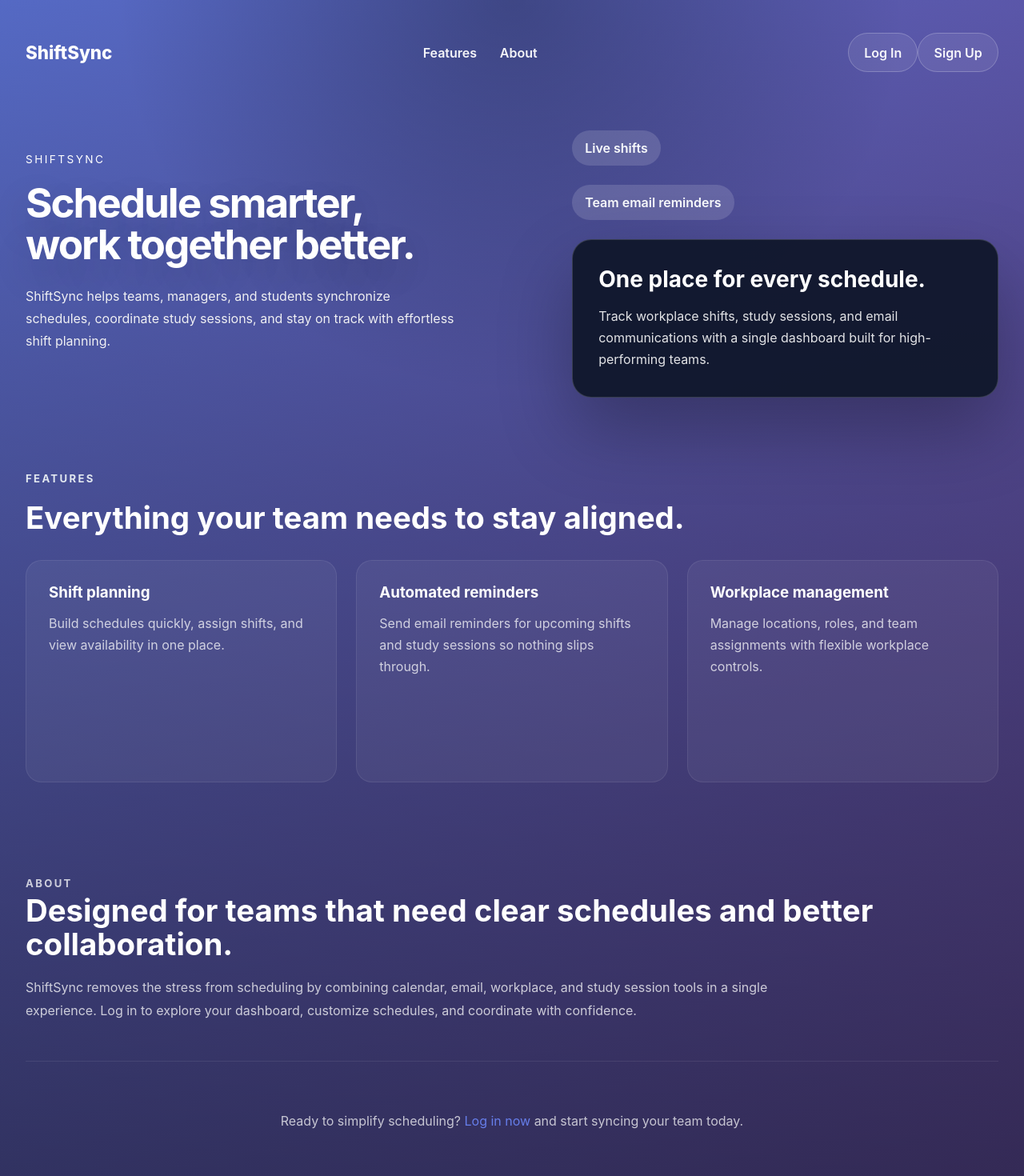
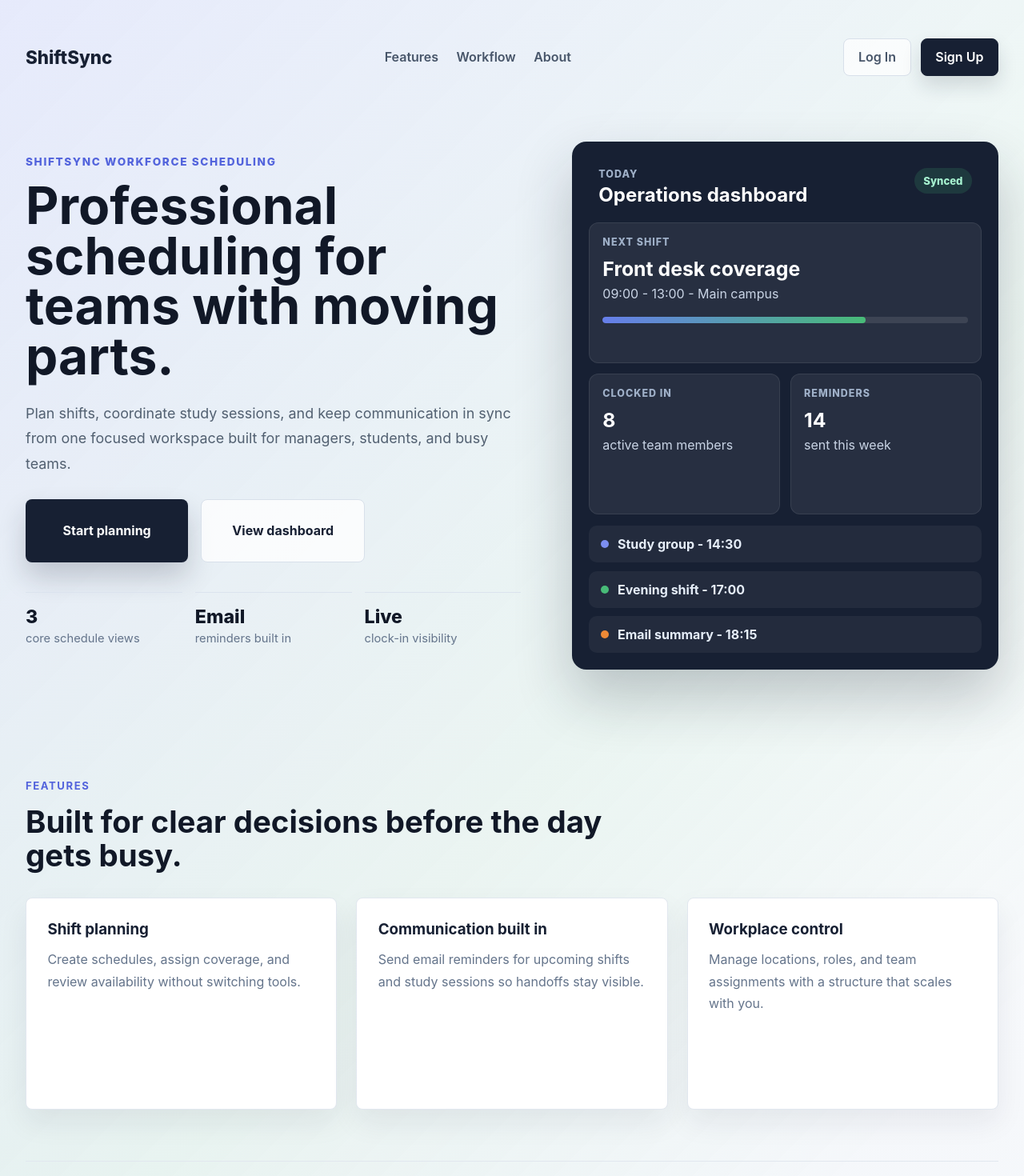
Before and after one commit to Firoz-Thapa/ShiftSync, a React (Create React App) app in the folder frontend/: page / in a window 1280 px wide. Shown: the top 1470 px of the page at 80% size. Built offline with nearby package versions, Linux system fonts and the light colour scheme; no server answers.

Commit message:
landing page refined

```diff
--- a/frontend/src/components/LandingPage/LandingPage.css
+++ b/frontend/src/components/LandingPage/LandingPage.css
@@ -1,8 +1,8 @@
 .landing-page {
   position: relative;
   min-height: 100vh;
-  color: #ffffff;
-  background: var(--bg-app);
+  color: #172033;
+  background: #f6f8fb;
   overflow: hidden;
 }
 
@@ -10,8 +10,9 @@
   content: '';
   position: absolute;
   inset: 0;
-  background: radial-gradient(circle at top, rgba(15, 23, 42, 0.35), transparent 30%),
-    linear-gradient(180deg, rgba(15, 23, 42, 0.2), rgba(15, 23, 42, 0.65));
+  background:
+    linear-gradient(135deg, rgba(102, 126, 234, 0.16), rgba(72, 187, 120, 0.08) 46%, rgba(255, 255, 255, 0) 70%),
+    linear-gradient(180deg, #ffffff 0%, #f6f8fb 58%, #eef3f8 100%);
   pointer-events: none;
   z-index: 0;
 }
@@ -29,78 +30,100 @@
   justify-content: space-between;
   align-items: center;
   gap: 1rem;
-  padding: 1.25rem 0;
+  padding: 1rem 0 1.25rem;
 }
 
 .landing-navbar .brand a {
   font-size: 1.4rem;
   font-weight: 800;
-  color: #ffffff;
+  color: #172033;
   text-decoration: none;
 }
 
 .landing-nav {
   display: flex;
-  gap: 1.8rem;
+  gap: 1.4rem;
   align-items: center;
 }
 
 .landing-nav a,
 .landing-actions .nav-link {
-  color: rgba(255, 255, 255, 0.95);
+  color: #475569;
   text-decoration: none;
   font-weight: 600;
 }
 
 .landing-nav a:hover,
 .landing-actions .nav-link:hover {
-  color: #ffffff;
+  color: #172033;
+}
+
+.landing-actions {
+  display: flex;
+  align-items: center;
+  gap: 0.75rem;
 }
 
 .landing-actions .nav-link {
-  padding: 0.85rem 1.2rem;
-  border: 1px solid rgba(255, 255, 255, 0.22);
-  border-radius: 999px;
+  padding: 0.78rem 1.1rem;
+  border-radius: 8px;
   transition: all 0.2s ease;
-  background: rgba(255, 255, 255, 0.08);
+}
+
+.landing-actions .nav-link--secondary {
+  border: 1px solid #d8e0ea;
+  background: rgba(255, 255, 255, 0.72);
+}
+
+.landing-actions .nav-link--primary {
+  color: #ffffff;
+  background: #172033;
+  border: 1px solid #172033;
+  box-shadow: 0 12px 24px rgba(23, 32, 51, 0.14);
+}
+
+.landing-actions .nav-link--primary:hover {
+  color: #ffffff;
+  background: #29344d;
 }
 
 .hero {
   display: grid;
-  grid-template-columns: 1.1fr 0.9fr;
-  gap: 2rem;
+  grid-template-columns: minmax(0, 1fr) minmax(420px, 0.86fr);
+  gap: 4rem;
   align-items: center;
-  padding: 4rem 0 2rem;
+  min-height: calc(100vh - 8rem);
+  padding: 3.5rem 0 4rem;
 }
 
 .hero-copy {
-  max-width: 540px;
+  max-width: 650px;
 }
 
 .hero-copy .eyebrow {
   display: inline-block;
-  margin-bottom: 1.25rem;
-  color: white;
+  margin-bottom: 1rem;
+  color: #5263dc;
   font-size: 0.85rem;
-  letter-spacing: 0.18em;
+  letter-spacing: 0.12em;
   text-transform: uppercase;
+  font-weight: 800;
 }
 
 .hero-copy h1 {
   margin: 0;
-  font-size: clamp(2.8rem, 4vw, 4.6rem);
-  line-height: 1.03;
-  letter-spacing: -0.04em;
-  color: #ffffff;
-  text-shadow: 0 18px 50px rgba(0, 0, 0, 0.2);
+  font-size: clamp(2.9rem, 5vw, 5.4rem);
+  line-height: 0.98;
+  letter-spacing: 0;
+  color: #111827;
 }
 
 .hero-copy p {
-  margin: 1.5rem 0 2rem;
-  color: rgba(255, 255, 255, 0.92);
-  max-width: 40rem;
+  margin: 1.5rem 0 1.8rem;
+  color: #526071;
+  max-width: 39rem;
+  font-size: 1.12rem;
   line-height: 1.75;
-  text-shadow: 0 0 1px rgba(0, 0, 0, 0.12);
 }
 
 .hero-actions {
@@ -114,97 +137,221 @@
   align-items: center;
   justify-content: center;
   min-width: 160px;
-  padding: 1rem 1.5rem;
-  border-radius: 999px;
+  min-height: 48px;
+  padding: 0.92rem 1.35rem;
+  border-radius: 8px;
   text-decoration: none;
   font-weight: 700;
   transition: transform 0.2s ease, box-shadow 0.2s ease, background 0.2s ease;
 }
 
 .cta-button.primary {
-  background: var(--color-primary);
-  color: #0f172a;
-  box-shadow: 0 18px 40px rgba(102, 126, 234, 0.18);
+  background: #172033;
+  color: #ffffff;
+  box-shadow: 0 18px 34px rgba(23, 32, 51, 0.2);
 }
 
 .cta-button.primary:hover {
   transform: translateY(-1px);
+  background: #29344d;
 }
 
 .cta-button.secondary,
 .cta-button.tertiary {
-  color: #ffffff;
-  border: 1px solid rgba(255, 255, 255, 0.16);
-  background: rgba(255, 255, 255, 0.08);
+  color: #172033;
+  border: 1px solid #d8e0ea;
+  background: rgba(255, 255, 255, 0.78);
 }
 
 .cta-button.secondary:hover,
 .cta-button.tertiary:hover {
-  background: rgba(255, 255, 255, 0.14);
+  background: #ffffff;
 }
 
 .cta-button.tertiary {
   opacity: 0.9;
 }
-.hero-visual {
+
+.hero-stats {
   display: grid;
-  gap: 1.5rem;
+  grid-template-columns: repeat(3, minmax(0, 1fr));
+  gap: 1rem;
+  margin: 2.3rem 0 0;
 }
 
-.hero-card {
-  padding: 2rem;
-  border-radius: 1.5rem;
-  background: rgba(15, 23, 42, 0.94);
-  border: 1px solid rgba(255, 255, 255, 0.16);
-  box-shadow: 0 40px 90px rgba(0, 0, 0, 0.28);
+.hero-stats div {
+  padding: 1rem 0;
+  border-top: 1px solid #dbe3ee;
 }
 
-.hero-card h2 {
-  margin: 0 0 1rem;
-  font-size: 1.75rem;
+.hero-stats dt {
+  color: #111827;
+  font-size: 1.45rem;
+  font-weight: 800;
+}
+
+.hero-stats dd {
+  margin: 0.25rem 0 0;
+  color: #64748b;
+  font-size: 0.92rem;
+}
+
+.hero-visual {
+  position: relative;
+}
+
+.dashboard-preview {
+  padding: 1.25rem;
+  border-radius: 18px;
+  background: #172033;
+  color: #ffffff;
+  border: 1px solid rgba(23, 32, 51, 0.12);
+  box-shadow: 0 34px 70px rgba(23, 32, 51, 0.24);
+}
+
+.preview-header {
+  display: flex;
+  justify-content: space-between;
+  gap: 1rem;
+  align-items: flex-start;
+  padding: 0.75rem 0.75rem 1.25rem;
+}
+
+.preview-kicker,
+.panel-label {
+  color: #9fb0c8;
+  display: block;
+  font-size: 0.78rem;
+  font-weight: 800;
+  letter-spacing: 0.08em;
+  text-transform: uppercase;
+}
+
+.preview-header h2 {
+  margin: 0.25rem 0 0;
+  font-size: 1.5rem;
   color: #ffffff;
 }
 
-.hero-card p {
-  margin: 0;
-  color: rgba(255, 255, 255, 0.88);
-  line-height: 1.7;
+.preview-status {
+  padding: 0.5rem 0.72rem;
+  border-radius: 999px;
+  background: rgba(72, 187, 120, 0.16);
+  color: #a7f3d0;
+  font-weight: 800;
+  font-size: 0.82rem;
 }
 
-.feature-pill {
-  display: inline-flex;
+.preview-grid {
+  display: grid;
+  grid-template-columns: repeat(2, minmax(0, 1fr));
+  gap: 0.8rem;
+}
+
+.preview-panel {
+  min-height: 142px;
+  padding: 1rem;
+  border-radius: 12px;
+  background: rgba(255, 255, 255, 0.07);
+  border: 1px solid rgba(255, 255, 255, 0.08);
+}
+
+.preview-panel--wide {
+  grid-column: 1 / -1;
+}
+
+.preview-panel strong {
+  display: block;
+  margin-top: 0.8rem;
+  font-size: 1.55rem;
+  line-height: 1.1;
+}
+
+.preview-panel p {
+  margin: 0.45rem 0 0;
+  color: #c9d4e5;
+}
+
+.progress-track {
+  height: 8px;
+  margin-top: 1.2rem;
+  overflow: hidden;
+  border-radius: 999px;
+  background: rgba(255, 255, 255, 0.1);
+}
+
+.progress-track span {
+  display: block;
+  height: 100%;
+  border-radius: inherit;
+  background: linear-gradient(90deg, #667eea, #48bb78);
+}
+
+.preview-schedule {
+  display: grid;
+  gap: 0.65rem;
+  margin-top: 0.9rem;
+}
+
+.preview-schedule div {
+  display: flex;
   align-items: center;
-  justify-content: center;
-  padding: 0.75rem 1rem;
-  width: fit-content;
+  gap: 0.7rem;
+  min-height: 46px;
+  padding: 0 0.9rem;
+  border-radius: 10px;
+  background: rgba(255, 255, 255, 0.05);
+}
+
+.preview-schedule p {
+  margin: 0;
+  color: #e5edf8;
+  font-weight: 650;
+}
+
+.schedule-dot {
+  width: 10px;
+  height: 10px;
+  flex: 0 0 10px;
   border-radius: 999px;
-  background: rgba(255, 255, 255, 0.14);
-  color: #f8fafc;
-  font-weight: 600;
+}
+
+.schedule-dot--blue {
+  background: #7c8ef0;
+}
+
+.schedule-dot--green {
+  background: #48bb78;
+}
+
+.schedule-dot--orange {
+  background: #ed8936;
 }
 
 .features,
+.workflow,
 .about {
-  padding: 3rem 0;
+  padding: 4rem 0;
 }
 
 .section-heading {
   display: inline-flex;
   align-items: center;
   gap: 0.75rem;
-  margin-bottom: 1.25rem;
-  color: #e2e8f0;
+  margin: 0 0 1rem;
+  color: #5263dc;
   font-weight: 700;
   text-transform: uppercase;
-  letter-spacing: 0.18em;
+  letter-spacing: 0.12em;
   font-size: 0.82rem;
 }
 
 .section-title {
   margin: 0;
-  font-size: clamp(2rem, 3vw, 2.75rem);
+  max-width: 760px;
+  font-size: clamp(2rem, 3vw, 3rem);
   line-height: 1.1;
-  color: #ffffff;
+  color: #111827;
 }
 
 .feature-list {
@@ -215,39 +362,77 @@
 }
 
 .feature-card-small {
-  padding: 1.75rem;
-  border-radius: 1.25rem;
-  background: rgba(255, 255, 255, 0.05);
-  border: 1px solid rgba(255, 255, 255, 0.08);
-  min-height: 220px;
+  padding: 1.65rem;
+  border-radius: 8px;
+  background: #ffffff;
+  border: 1px solid #e1e7ef;
+  min-height: 210px;
+  box-shadow: 0 16px 36px rgba(23, 32, 51, 0.07);
 }
 
 .feature-card-small h3 {
   margin: 0 0 0.85rem;
+  color: #172033;
 }
 
 .feature-card-small p {
   margin: 0;
-  color: rgba(255, 255, 255, 0.74);
+  color: #64748b;
+  line-height: 1.7;
+}
+
+.workflow {
+  border-top: 1px solid #e1e7ef;
+  border-bottom: 1px solid #e1e7ef;
+}
+
+.workflow-steps {
+  display: grid;
+  grid-template-columns: repeat(3, minmax(0, 1fr));
+  gap: 1.5rem;
+  margin-top: 2rem;
+}
+
+.workflow-steps article {
+  padding: 0 1.2rem 0 0;
+}
+
+.workflow-steps span {
+  color: #5263dc;
+  font-size: 0.85rem;
+  font-weight: 800;
+}
+
+.workflow-steps h3 {
+  margin: 0.8rem 0 0.7rem;
+  color: #172033;
+  font-size: 1.3rem;
+}
+
+.workflow-steps p {
+  margin: 0;
+  color: #64748b;
   line-height: 1.7;
 }
 
 .about p {
   margin: 1.2rem 0 0;
   max-width: 62rem;
-  color: rgba(255, 255, 255, 0.75);
+  color: #526071;
   line-height: 1.8;
+  font-size: 1.05rem;
 }
 
 .landing-footer {
   padding: 3rem 0 1rem;
   text-align: center;
-  color: rgba(255, 255, 255, 0.72);
-  border-top: 1px solid rgba(255, 255, 255, 0.08);
+  color: #64748b;
+  border-top: 1px solid #e1e7ef;
 }
 
 .landing-footer a {
-  color: var(--color-primary);
+  color: #5263dc;
+  font-weight: 800;
   text-decoration: none;
 }
 
@@ -257,22 +442,54 @@
   }
 
   .landing-navbar {
-    flex-direction: column;
     align-items: flex-start;
+    flex-wrap: wrap;
   }
 
   .landing-nav {
-    width: 100%;
-    justify-content: space-between;
     gap: 1rem;
     flex-wrap: wrap;
+    order: 3;
+    width: 100%;
   }
 
   .hero {
     grid-template-columns: 1fr;
+    min-height: auto;
+    gap: 2.5rem;
   }
 
-  .feature-list {
+  .feature-list,
+  .workflow-steps {
     grid-template-columns: 1fr;
   }
 }
+
+@media (max-width: 560px) {
+  .landing-actions {
+    width: 100%;
+  }
+
+  .landing-actions .nav-link {
+    flex: 1;
+    text-align: center;
+  }
+
+  .hero-copy h1 {
+    font-size: 2.65rem;
+  }
+
+  .hero-actions,
+  .hero-stats,
+  .preview-grid {
+    grid-template-columns: 1fr;
+  }
+
+  .hero-actions {
+    display: grid;
+  }
+
+  .dashboard-preview {
+    padding: 0.9rem;
+  }
+}
--- a/frontend/src/components/LandingPage/LandingPage.tsx
+++ b/frontend/src/components/LandingPage/LandingPage.tsx
@@ -12,23 +12,79 @@ export default function LandingPage() {
 
         <section className="hero" id="home">
           <div className="hero-copy">
-            <span className="eyebrow">ShiftSync</span>
-            <h1>Schedule smarter, work together better.</h1>
+            <span className="eyebrow">ShiftSync workforce scheduling</span>
+            <h1>Professional scheduling for teams with moving parts.</h1>
             <p>
-              ShiftSync helps teams, managers, and students synchronize schedules,
-              coordinate study sessions, and stay on track with effortless shift planning.
+              Plan shifts, coordinate study sessions, and keep communication in sync
+              from one focused workspace built for managers, students, and busy teams.
             </p>
+            <div className="hero-actions">
+              <Link className="cta-button primary" to={ROUTES.REGISTER}>
+                Start planning
+              </Link>
+              <Link className="cta-button secondary" to={ROUTES.LOGIN}>
+                View dashboard
+              </Link>
+            </div>
+            <dl className="hero-stats" aria-label="ShiftSync highlights">
+              <div>
+                <dt>3</dt>
+                <dd>core schedule views</dd>
+              </div>
+              <div>
+                <dt>Email</dt>
+                <dd>reminders built in</dd>
+              </div>
+              <div>
+                <dt>Live</dt>
+                <dd>clock-in visibility</dd>
+              </div>
+            </dl>
           </div>
 
           <div className="hero-visual">
-            <div className="feature-pill">Live shifts</div>
-            <div className="feature-pill">Team email reminders</div>
-            <div className="hero-card">
-              <h2>One place for every schedule.</h2>
-              <p>
-                Track workplace shifts, study sessions, and email communications with a
-                single dashboard built for high-performing teams.
-              </p>
+            <div className="dashboard-preview" aria-label="ShiftSync dashboard preview">
+              <div className="preview-header">
+                <div>
+                  <span className="preview-kicker">Today</span>
+                  <h2>Operations dashboard</h2>
+                </div>
+                <span className="preview-status">Synced</span>
+              </div>
+              <div className="preview-grid">
+                <div className="preview-panel preview-panel--wide">
+                  <span className="panel-label">Next shift</span>
+                  <strong>Front desk coverage</strong>
+                  <p>09:00 - 13:00 - Main campus</p>
+                  <div className="progress-track">
+                    <span style={{ width: '72%' }} />
+                  </div>
+                </div>
+                <div className="preview-panel">
+                  <span className="panel-label">Clocked in</span>
+                  <strong>8</strong>
+                  <p>active team members</p>
+                </div>
+                <div className="preview-panel">
+                  <span className="panel-label">Reminders</span>
+                  <strong>14</strong>
+                  <p>sent this week</p>
+                </div>
+              </div>
+              <div className="preview-schedule">
+                <div>
+                  <span className="schedule-dot schedule-dot--blue" />
+                  <p>Study group - 14:30</p>
+                </div>
+                <div>
+                  <span className="schedule-dot schedule-dot--green" />
+                  <p>Evening shift - 17:00</p>
+                </div>
+                <div>
+                  <span className="schedule-dot schedule-dot--orange" />
+                  <p>Email summary - 18:15</p>
+                </div>
+              </div>
             </div>
           </div>
         </section>
@@ -36,41 +92,65 @@ export default function LandingPage() {
         <section className="features" id="features">
           <div className="section-header">
             <p className="section-heading">Features</p>
-            <h2 className="section-title">Everything your team needs to stay aligned.</h2>
+            <h2 className="section-title">Built for clear decisions before the day gets busy.</h2>
           </div>
 
           <div className="feature-list">
             <div className="feature-card-small">
               <h3>Shift planning</h3>
-              <p>Build schedules quickly, assign shifts, and view availability in one place.</p>
+              <p>Create schedules, assign coverage, and review availability without switching tools.</p>
             </div>
             <div className="feature-card-small">
-              <h3>Automated reminders</h3>
-              <p>Send email reminders for upcoming shifts and study sessions so nothing slips through.</p>
+              <h3>Communication built in</h3>
+              <p>Send email reminders for upcoming shifts and study sessions so handoffs stay visible.</p>
             </div>
             <div className="feature-card-small">
-              <h3>Workplace management</h3>
-              <p>Manage locations, roles, and team assignments with flexible workplace controls.</p>
+              <h3>Workplace control</h3>
+              <p>Manage locations, roles, and team assignments with a structure that scales with you.</p>
             </div>
+          </div>
+        </section>
+
+        <section className="workflow" id="workflow">
+          <div className="section-header">
+            <p className="section-heading">Workflow</p>
+            <h2 className="section-title">A calmer way to run the week.</h2>
+          </div>
+          <div className="workflow-steps">
+            <article>
+              <span>01</span>
+              <h3>Map commitments</h3>
+              <p>Bring shifts, study sessions, and workplace details into one planning view.</p>
+            </article>
+            <article>
+              <span>02</span>
+              <h3>Coordinate people</h3>
+              <p>Assign responsibilities and keep everyone aligned with timely reminders.</p>
+            </article>
+            <article>
+              <span>03</span>
+              <h3>Track progress</h3>
+              <p>Use the dashboard to see today's schedule, active work, and upcoming priorities.</p>
+            </article>
           </div>
         </section>
 
         <section className="about" id="about">
           <div className="section-header">
             <p className="section-heading">About</p>
-            <h2 className="section-title">Designed for teams that need clear schedules and better collaboration.</h2>
+            <h2 className="section-title">Designed for teams that need dependable schedules and less noise.</h2>
           </div>
           <p>
-            ShiftSync removes the stress from scheduling by combining calendar, email,
-            workplace, and study session tools in a single experience. Log in to explore
-            your dashboard, customize schedules, and coordinate with confidence.
+            ShiftSync combines calendar planning, email reminders, workplace setup, and
+            study session coordination in a single experience. It gives teams a practical
+            operating rhythm without burying the work in administration.
           </p>
         </section>
 
         <footer className="landing-footer">
           <p>
-            Ready to simplify scheduling? <Link to={ROUTES.LOGIN}>Log in now</Link> and start
-            syncing your team today.
+            Ready to simplify scheduling? <Link to={ROUTES.REGISTER}>Create your workspace</Link>
+            {' '}or <Link to={ROUTES.LOGIN}>log in</Link>.
           </p>
         </footer>
       </div>
--- a/frontend/src/components/LandingPage/Navbar.tsx
+++ b/frontend/src/components/LandingPage/Navbar.tsx
@@ -11,14 +11,15 @@ export const LandingPageNavbar = () => {
 
       <nav className="landing-nav">
         <a href="#features">Features</a>
+        <a href="#workflow">Workflow</a>
         <a href="#about">About</a>
       </nav>
 
       <div className="landing-actions">
-        <Link className="nav-link" to={ROUTES.LOGIN}>
+        <Link className="nav-link nav-link--secondary" to={ROUTES.LOGIN}>
           Log In
         </Link>
-        <Link className="nav-link" to={ROUTES.REGISTER}>
+        <Link className="nav-link nav-link--primary" to={ROUTES.REGISTER}>
           Sign Up
         </Link>
       </div>
```
Also changed, not shown: 2 other files (tests, documents, lock files or other folders).
